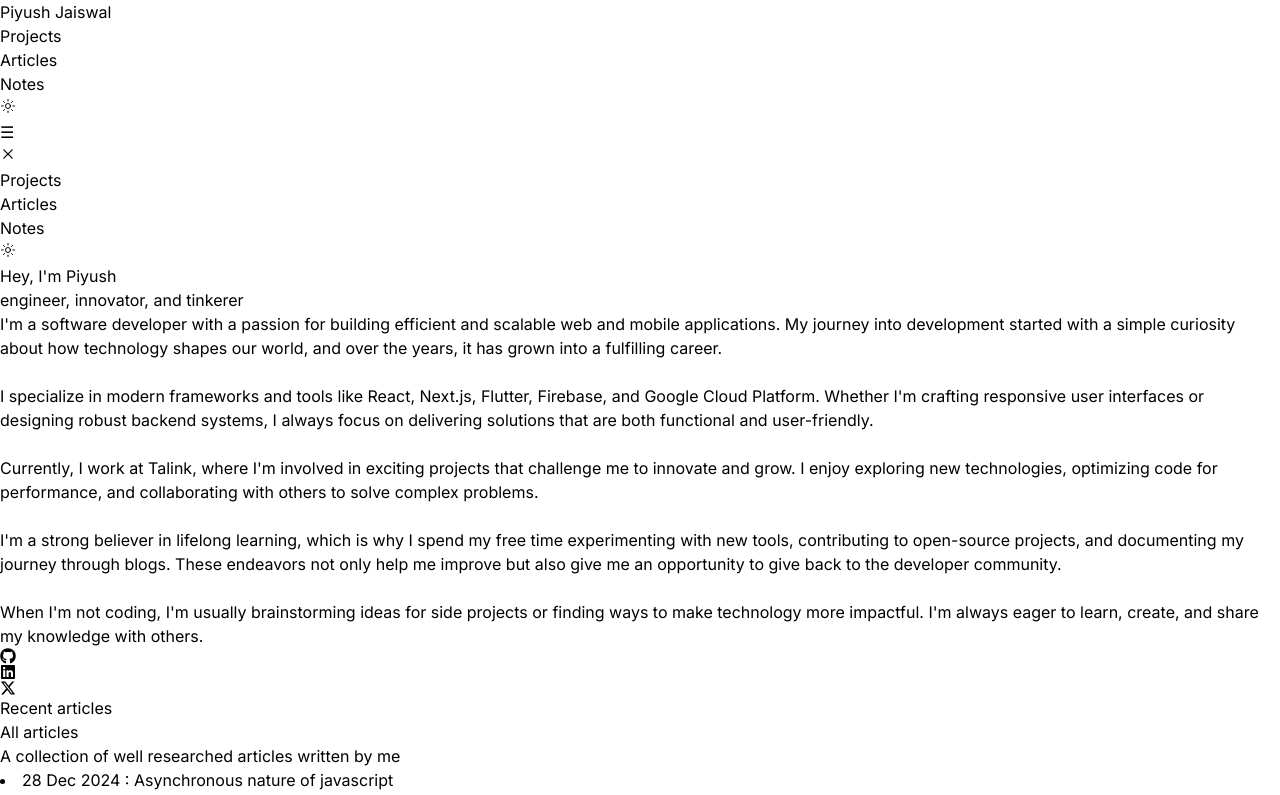
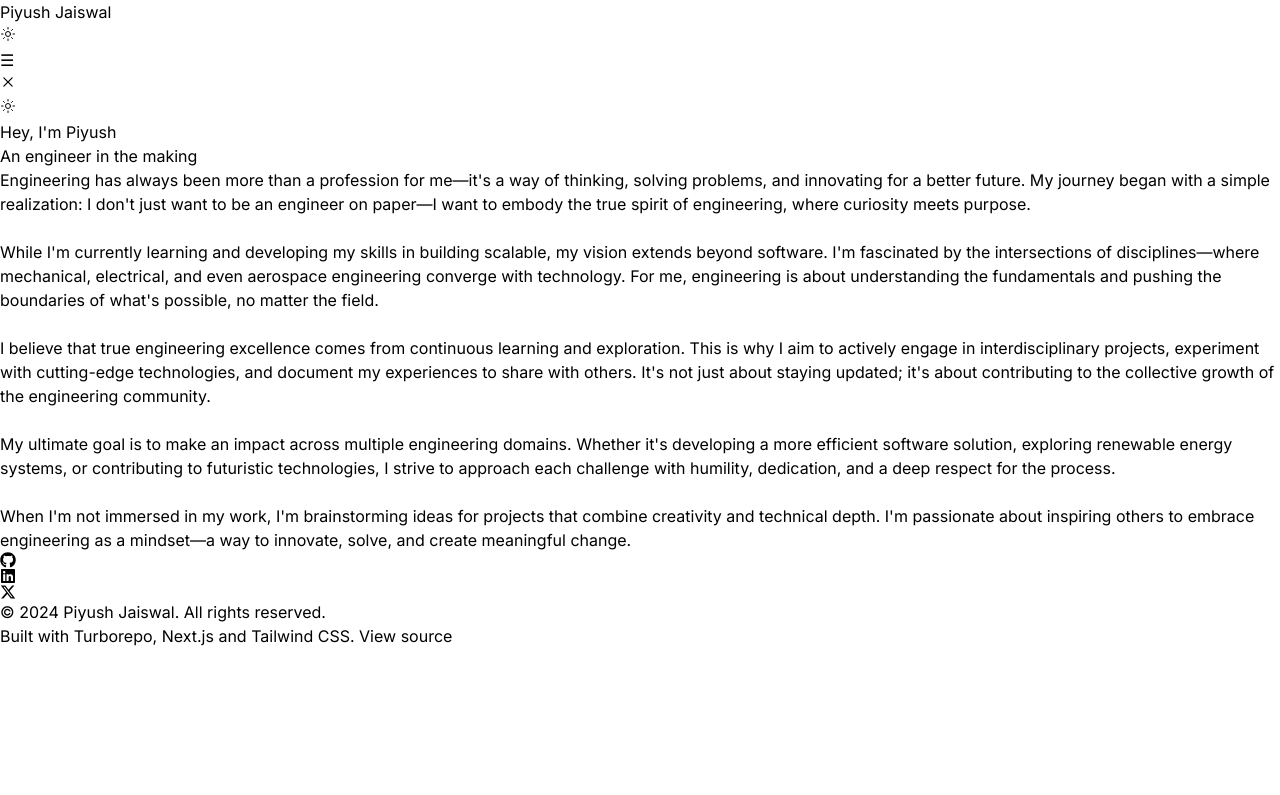
Before and after one commit to piyushjaiswal1610/personal-website, a Next.js app in the folder apps/web/: page / in a window 1280 px wide. Shown: the top 795 px of the page. Built offline with nearby package versions, Linux system fonts and the light colour scheme.

Commit message:
updates contents

```diff
--- a/apps/web/src/app/layout.tsx
+++ b/apps/web/src/app/layout.tsx
@@ -20,7 +20,7 @@ export default function RootLayout({
   return (
     <html lang="en" suppressHydrationWarning>
       <body
-        className={`${inter.className} bg-white text-black dark:bg-gray-900 dark:text-white`}
+        className={`${inter.className} font-serif`}
       >
         <ThemeProvider>
           <RootComponent>{children}</RootComponent>
--- a/apps/web/src/app/page.tsx
+++ b/apps/web/src/app/page.tsx
@@ -1,12 +1,10 @@
 import React from "react";
 import Hero from "../components/hero.tsx";
-import Highlights from "../components/highlights.tsx";
 
 export default function Home(): React.ReactNode {
   return (
     <div>
       <Hero />
-      <Highlights />
     </div>
   );
 }
--- a/apps/web/src/components/hero.tsx
+++ b/apps/web/src/components/hero.tsx
@@ -7,61 +7,77 @@ function Hero(): React.ReactNode {
   const { theme } = useTheme();
 
   return (
-    <section className={`min-h-screen pt-12 pb-2 mb-12 px-4 bg-gradient-to-br  ${theme === "dark" ? "from-blue-950 to-slate-900" : "from-orange-50 to-sky-100"}`}>
+    <section
+      className={`min-h-screen pt-12 pb-2 mb-12 px-4 ${
+        theme === "dark"
+          ? "bg-gradient-to-b from-blue-950 to-slate-900"
+          : "bg-gradient-to-br from-orange-50 to-sky-100"
+      }`}
+    >
       <div className="max-w-[95%] mx-auto grid md:grid-cols-2 gap-10 items-start">
         <div>
           <h1 className="text-4xl font-medium italic font-serif mb-3">
             Hey, I&apos;m Piyush
           </h1>
           <h3 className="text-xl font-medium font-serif text-sky-500 mb-3">
-            engineer, innovator, and tinkerer
+            An engineer in the making
           </h3>
           <div className="text-sm text-gray-500 mb-8 leading-tight">
             <p>
-              I&apos;m a software developer with a passion for building
-              efficient and scalable web and mobile applications. My journey
-              into development started with a simple curiosity about how
-              technology shapes our world, and over the years, it has grown into
-              a fulfilling career.
+              Engineering has always been more than a profession for me—it&apos;s a
+              way of thinking, solving problems, and innovating for a better
+              future. My journey began with a simple realization: I don&apos;t
+              just want to be an engineer on paper—I want to embody the true
+              spirit of engineering, where curiosity meets purpose.
             </p>
 
             <br />
             <p>
-              I specialize in modern frameworks and tools like React, Next.js,
-              Flutter, Firebase, and Google Cloud Platform. Whether I&apos;m
-              crafting responsive user interfaces or designing robust backend
-              systems, I always focus on delivering solutions that are both
-              functional and user-friendly.
+              While I&apos;m currently learning and developing my skills in
+              building scalable, my vision extends beyond software. I&apos;m
+              fascinated by the intersections of disciplines—where mechanical,
+              electrical, and even aerospace engineering converge with
+              technology. For me, engineering is about understanding the
+              fundamentals and pushing the boundaries of what&apos;s possible,
+              no matter the field.
             </p>
             <br />
             <p>
-              Currently, I work at Talink, where I&apos;m involved in exciting
-              projects that challenge me to innovate and grow. I enjoy exploring
-              new technologies, optimizing code for performance, and
-              collaborating with others to solve complex problems.
+              I believe that true engineering excellence comes from continuous
+              learning and exploration. This is why I aim to actively engage in
+              interdisciplinary projects, experiment with cutting-edge
+              technologies, and document my experiences to share with others.
+              It&apos;s not just about staying updated; it&apos;s about
+              contributing to the collective growth of the engineering
+              community.
             </p>
+
             <br />
             <p>
-              I&apos;m a strong believer in lifelong learning, which is why I
-              spend my free time experimenting with new tools, contributing to
-              open-source projects, and documenting my journey through blogs.
-              These endeavors not only help me improve but also give me an
-              opportunity to give back to the developer community.
+              My ultimate goal is to make an impact across multiple engineering
+              domains. Whether it&apos;s developing a more efficient software
+              solution, exploring renewable energy systems, or contributing to
+              futuristic technologies, I strive to approach each challenge with
+              humility, dedication, and a deep respect for the process.
             </p>
+
             <br />
             <p>
-              When I&apos;m not coding, I&apos;m usually brainstorming ideas for
-              side projects or finding ways to make technology more impactful.
-              I&apos;m always eager to learn, create, and share my knowledge
-              with others.
+              When I&apos;m not immersed in my work, I&apos;m brainstorming
+              ideas for projects that combine creativity and technical depth.
+              I&apos;m passionate about inspiring others to embrace engineering
+              as a mindset—a way to innovate, solve, and create meaningful
+              change.
             </p>
           </div>
           <SocialLinks />
         </div>
 
-        <div className=" flex justify-center items-center w-full h-full md:mt-8">
+        <div className=" flex justify-center items-center w-full h-full md:mt-28">
           <div
-            className={`aspect-square w-[90%] rounded-2xl bg-gradient-to-br ${theme === "dark" ? "" : ""}`}
+            className={`aspect-square w-[80%] rounded-2xl bg-gradient-to-br ${
+              theme === "dark" ? "" : ""
+            }`}
           >
             {" "}
           </div>
--- a/apps/web/src/components/layout/header.tsx
+++ b/apps/web/src/components/layout/header.tsx
@@ -1,6 +1,6 @@
 "use client";
 import { type ReactNode, useState } from "react";
-import { NavLink, TextLogo } from "../ui";
+import { TextLogo } from "../ui";
 import { RxCross2 } from "react-icons/rx";
 import ThemeButton from "../theme-button";
 import { useTheme } from "../../app/theme-provider";
@@ -15,7 +15,7 @@ function Header(): ReactNode {
 
   return (
     <div
-      className={`flex justify-between items-center px-6 py-3 border-b-[0.5px] border-b-gray-400 mx-auto sticky top-0 bg-opacity-80 w-[95%] ${theme === "dark" ? "bg-gray-900 text-orange-50 " : "bg-white text-black"}`}
+      className={`flex justify-between items-center px-6 py-3 border-b-[0.5px] border-b-gray-400 mx-auto sticky top-0 bg-opacity-80 w-[98%] ${theme === "dark" ? "bg-gray-900 text-orange-50 " : "bg-white text-black"}`}
     >
       <div className="md:w-[30%]">
         <TextLogo />
@@ -23,9 +23,9 @@ function Header(): ReactNode {
 
       {/* Navigation Links for Desktop */}
       <div className="hidden md:flex justify-around items-center w-[30%]">
-        <NavLink href="/projects" label="Projects" />
+        {/* <NavLink href="/projects" label="Projects" />
         <NavLink href="/articles" label="Articles" />
-        <NavLink href="/notes" label="Notes" />
+        <NavLink href="/notes" label="Notes" /> */}
       </div>
 
       <div className="w-[30%] text-right hidden md:block">
@@ -51,9 +51,9 @@ function Header(): ReactNode {
           </button>
         </div>
         <div className="flex flex-col space-y-4">
-          <NavLink href="/projects" label="Projects" />
+          {/* <NavLink href="/projects" label="Projects" />
           <NavLink href="/articles" label="Articles" />
-          <NavLink href="/notes" label="Notes" />
+          <NavLink href="/notes" label="Notes" /> */}
         </div>
         <div className="mt-4">
           <ThemeButton />
--- a/apps/web/src/components/social-links.tsx
+++ b/apps/web/src/components/social-links.tsx
@@ -18,7 +18,7 @@ function SocialLinks(): ReactNode {
       label: "LinkedIn",
     },
     {
-      href: "https://twitter.com/yourusername",
+      href: "https://x.com/pi_jaiswal",
       icon: <FaXTwitter />,
       label: "X (Twitter)",
     },
```
